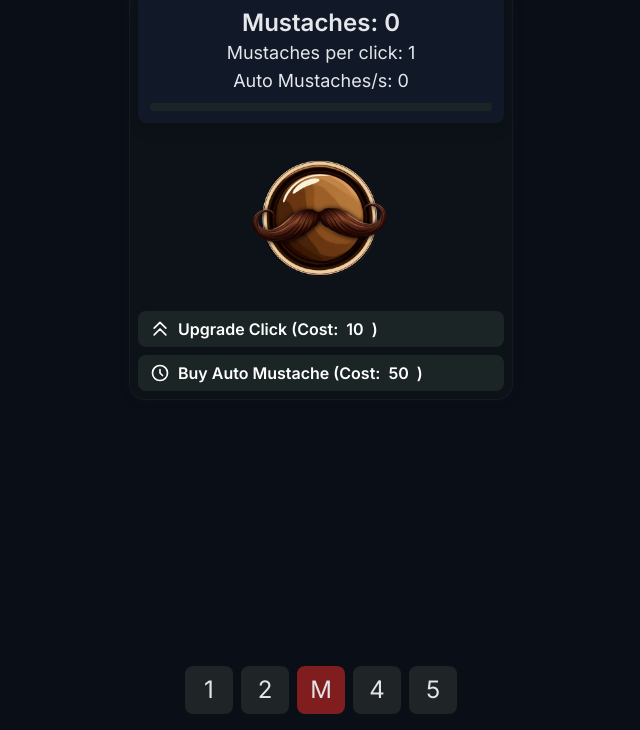
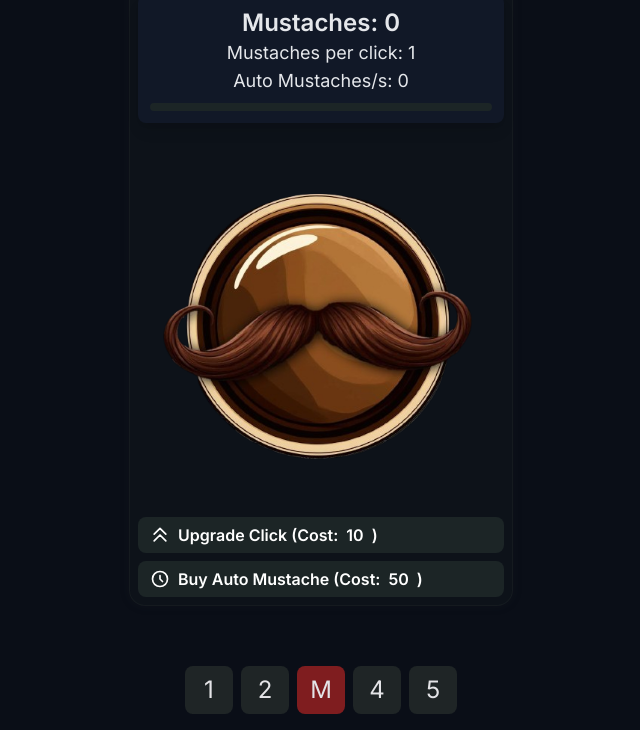
Before and after one commit to dm368/zacheRR, a plain HTML site: page index.html in a window 1280 px wide. Shown: the part 70-800 px from the top of the page, without its empty margins (319-959 px from the left). Drawn offline with nearby package versions, Linux system fonts and the light colour scheme.

Commit message:
Update index.html

```diff
--- a/index.html
+++ b/index.html
@@ -156,7 +156,7 @@
         </div>
       </div>
       <div class="flex justify-center mb-4">
-        <img id="mustache" src="mustache.png" alt="Mustache" class="mustache w-40 h-40 cursor-pointer select-none">
+        <img id="mustache" src="mustache.png" alt="Mustache" class="mustache w-45 h-45 cursor-pointer select-none">
       </div>
       <div class="grid grid-cols-1 gap-2">
         <button id="upgradeClick" class="custom-btn text-white">
```
